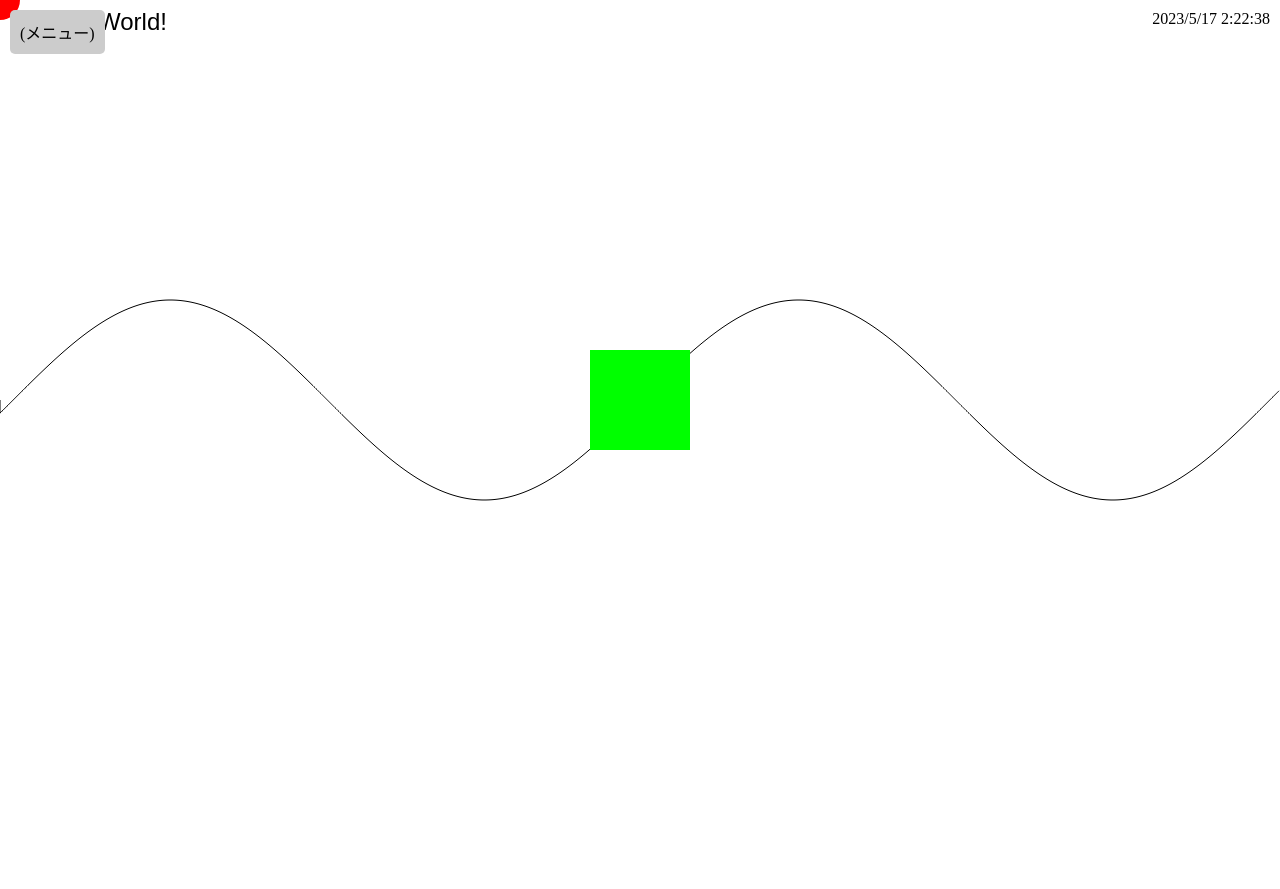
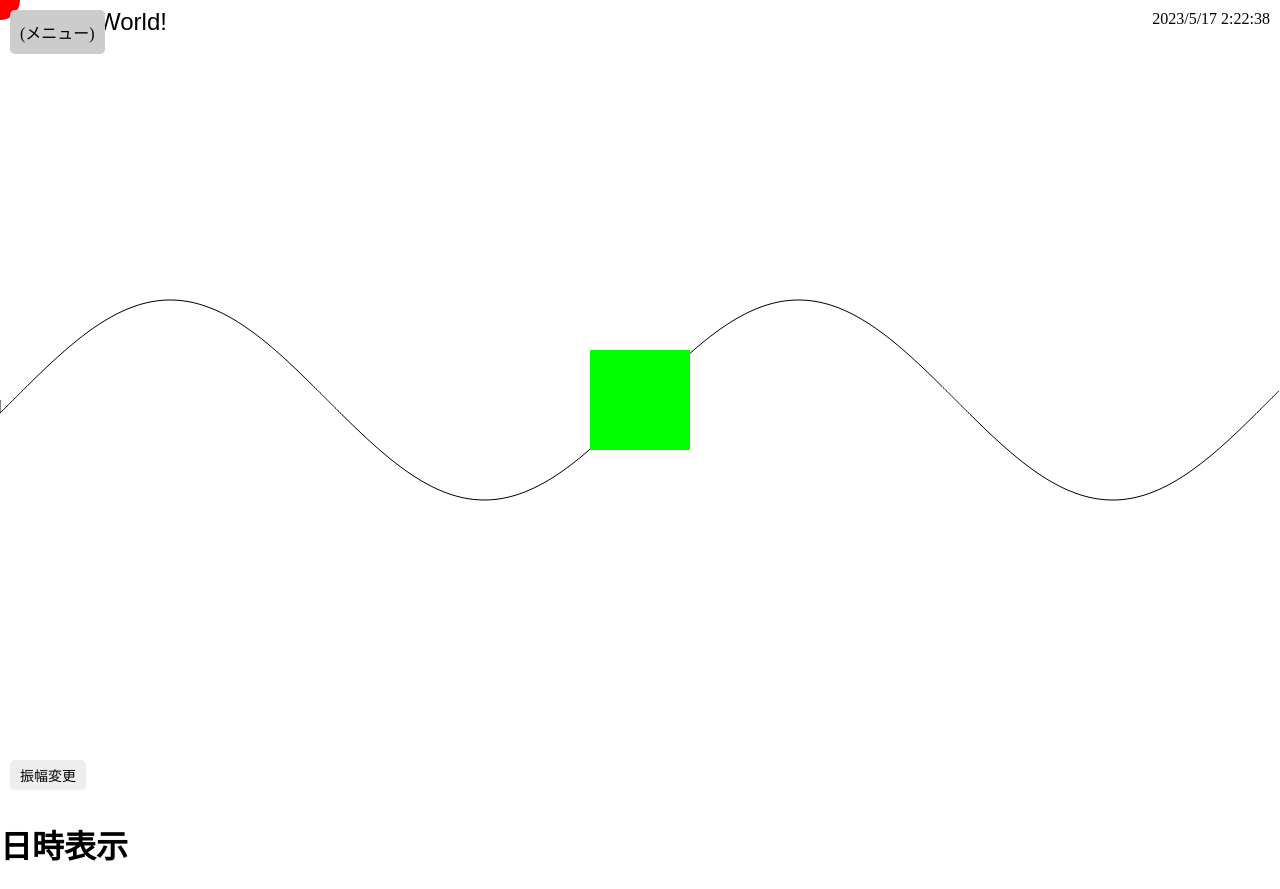
Before and after one commit to kusud-yuki/new-repository-practis, a plain HTML site: page index.html in a window 1280 px wide. Before the commit the page ends 800 px from the top, so only its background shows below. Drawn offline with Linux system fonts and the light colour scheme.

Commit message:
背景の波の振り幅がランダムに変化するボタンの配置

```diff
--- a/app.js
+++ b/app.js
@@ -87,7 +87,9 @@ function drawGradientCircle() {
   ctx.fill();
 }
 
-
+function changeAmplitude() {
+  wave.amplitude = Math.floor(Math.random() * 150) + 50;
+}
 // アニメーションの描画
 function animate() {
   // 背景の描画
--- a/index.html
+++ b/index.html
@@ -33,17 +33,35 @@
       z-index: 1; /* 日時表示を手前に表示 */
     }
 
+    #amplitude-btn {
+      position: absolute;
+      bottom: 10px;
+      left: 10px;
+      z-index: 1; /* ボタンを手前に表示 */
+      cursor: pointer;
+      padding: 5px 10px;
+      background-color: #eeeeee;
+      border: none;
+      border-radius: 5px;
+      font-size: 14px;
+    }
+
   </style>
 </head>
 <body>
   <canvas id="canvas"></canvas>
   <div id="menu">(メニュー)</div>
   <div id="date"></div>
-
+  <button id="amplitude-btn">振幅変更</button>
+  <h1>日時表示</h1>
   <script src="app.js"></script>
   <script>
     const menu = document.getElementById('menu');
     const date = document.getElementById('date');
+    const amplitudeBtn = document.getElementById('amplitude-btn');
+    amplitudeBtn.addEventListener('click', function() {
+      changeAmplitude();
+    });
     menu.addEventListener('click', function() {
       window.location.href = 'https://github.com/kusud-yuki/themed-work';
     });
```
